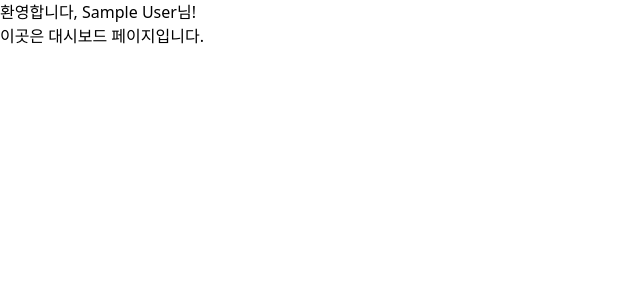
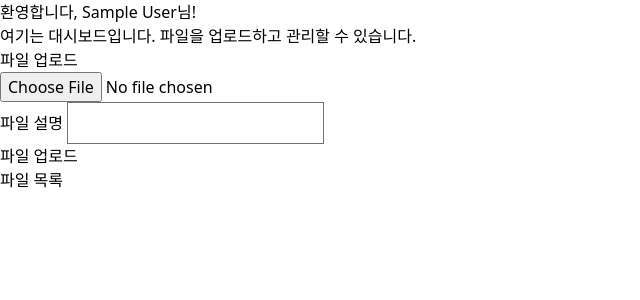
Before and after one commit to dongkoony/NAS-Server, a Django app: page /dashboard/ in a window 1280 px wide. Shown: the top 300 px of the page, without its empty margins (0-640 px from the left). Run offline with Django 4.2, Linux system fonts and the light colour scheme; the visitor is signed in with stand-in values (Sample User, id 1); data that the repository does not hold is empty; style sheets or scripts are compiled from the project's sources.

Commit message:
업로드 폼 추가

```diff
--- a/nas_app/templates/dashboard.html
+++ b/nas_app/templates/dashboard.html
@@ -1,10 +1,11 @@
 <!-- ./nas_app/templates/dashboard.html -->
+
 <!DOCTYPE html>
 <html lang="ko">
 <head>
     <meta charset="UTF-8">
     <meta name="viewport" content="width=device-width, initial-scale=1.0">
-    <title>NAS</title>
+    <title>대시보드</title>
     {% load static %}
     <link rel="stylesheet" href="{% static 'css/dist/styles.css' %}">
 </head>
@@ -14,9 +15,45 @@
             환영합니다, {{ user.first_name }} {{ user.last_name }}님!
         </h1>
         <p class="text-center text-gray-600 dark:text-gray-400 mt-4">
-            이곳은 대시보드 페이지입니다.
+            여기는 대시보드입니다. 파일을 업로드하고 관리할 수 있습니다.
         </p>
-        <!-- 대시보드 내용 추가 -->
+
+        <!-- 파일 업로드 폼 -->
+        <div class="mt-10">
+            <h2 class="text-2xl font-bold text-gray-800 dark:text-white mb-4">파일 업로드</h2>
+            <form method="post" enctype="multipart/form-data">
+                {% csrf_token %}
+                <div class="mb-4">
+                    <input type="file" name="file" id="file"
+                           class="block w-full text-sm text-gray-900 border border-gray-300 rounded-lg cursor-pointer bg-gray-50 dark:text-gray-400 focus:outline-none dark:bg-gray-700 dark:border-gray-600 dark:placeholder-gray-400">
+                </div>
+                <div class="mb-4">
+                    <label for="description" class="block text-sm font-medium text-gray-700 dark:text-gray-300">
+                        파일 설명
+                    </label>
+                    <input type="text" name="description" id="description"
+                           class="block w-full mt-1 p-2 border border-gray-300 rounded-md shadow-sm focus:outline-none focus:ring-2 focus:ring-blue-500 focus:border-blue-500 dark:bg-gray-700 dark:border-gray-600 dark:text-white dark:focus:ring-blue-500 dark:focus:border-blue-500">
+                </div>
+                <button type="submit"
+                        class="w-full py-2 px-4 border border-transparent rounded-md shadow-sm text-sm font-medium text-white bg-blue-600 hover:bg-blue-700 focus:outline-none focus:ring-2 focus:ring-offset-2 focus:ring-blue-500 dark:bg-blue-500 dark:hover:bg-blue-600 dark:focus:ring-offset-gray-800">
+                    파일 업로드
+                </button>
+            </form>
+        </div>
+
+        <!-- 파일 목록 및 다운로드 -->
+        <div class="mt-10">
+            <h2 class="text-2xl font-bold text-gray-800 dark:text-white mb-4">파일 목록</h2>
+            <ul>
+                {% for file in files %}
+                    <li class="mb-2">
+                        <a href="{% url 'file_download' file.id %}"
+                           class="text-blue-600 dark:text-blue-400 hover:underline">{{ file.file.name }}</a>
+                        - {{ file.description }}
+                    </li>
+                {% endfor %}
+            </ul>
+        </div>
     </div>
 </body>
 </html>
```
